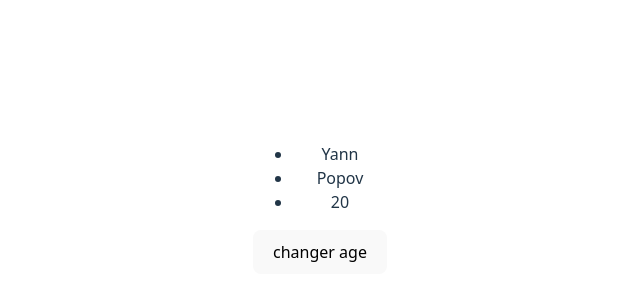
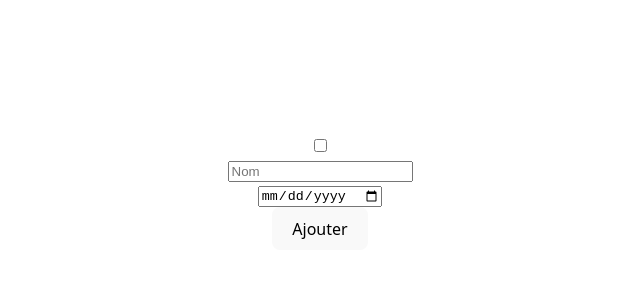
Before and after one commit to Yann336/Web_3D_BTS, a Vue app: page / in a window 1280 px wide. Shown: the part 200-500 px from the top of the page, without its empty margins (320-960 px from the left). Built offline with nearby package versions, Linux system fonts and the light colour scheme.

Commit message:
création todo list ajouté et supprimer

```diff
--- a/src/App.vue
+++ b/src/App.vue
@@ -1,5 +1,35 @@
 <script setup>
 import { ref } from 'vue';
+
+
+const title =ref ("");
+const completed = ref(false);
+const date = ref();
+const mask = ref(false)
+
+const prints = (completed) =>{
+  if (completed == true){
+    return show = false
+  }
+}
+
+const todolist = ref([
+])
+
+const addTodo = () =>{
+   todolist.value.push({
+    title: title.value,
+    date: date.value,
+    completed : completed.value
+   })
+  title.value = ''
+  date.value = ''
+}
+
+const deleteTodo = (index) =>{
+  todolist.value.splice(index,1)
+}
+
 
 // const count = ref(0)
 // const movieName = ref('')
@@ -32,15 +62,18 @@ import { ref } from 'vue';
 //   count.value--
 // }
 
-const person = ref({
-  firstname : 'Yann',
-  lastname: 'Popov',
-  age: 20
-})
 
-const randomAge = () => {
-  person.value.age = Math.round(Math.random()* 100)
-}
+
+
+// const person = ref({
+//   firstname : 'Yann',
+//   lastname: 'Popov',
+//   age: 20
+// })
+
+// const randomAge = () => {
+//   person.value.age = Math.round(Math.random()* 100)
+// }
 
 
 </script>
@@ -49,6 +82,31 @@ const randomAge = () => {
 
 
 <template>
+
+<input type="checkbox" @click="prints(todo.completed)">
+
+<form action="" @submit.prevent="addTodo">
+  <input type="text" placeholder="Nom" v-model="title">
+  <br>
+  <input type="date" placeholder="date" v-model = "date">
+  <br>
+  <button> Ajouter </button>
+</form>
+
+
+
+<ul>
+  <li v-for="(todo, index) in todolist"
+  :key="index"  v-show="!show">
+  <input type="checkbox" v-model="todo.completed">
+  {{ todo.title }} {{ todo.date }}
+
+  <button @click="deleteTodo(index)"> Supprimer </button>
+  </li>
+</ul>
+
+
+
   <!-- <p :id="'p-${count}'"> Coucou {{ count }}</p>
   <button @click="increment"> Incrementer </button>
   <button @click="decrement"> Decrementer </button>
@@ -71,31 +129,10 @@ const randomAge = () => {
 
   <div v-show="count >= 5"> Vous avez cliqué plus de 5 fois </div> -->
 
-<ul>
+<!-- <ul>
   <li>{{person.firstname}}</li>
   <li>{{person.lastname}}</li>
   <li>{{person.age}}</li>
 </ul>
-<button @click.prevent="randomAge">changer age</button>
+<button @click.prevent="randomAge">changer age</button> -->
 </template>
-
-
-
-
-
-
-
-<style scoped>
-.logo {
-  height: 6em;
-  padding: 1.5em;
-  will-change: filter;
-  transition: filter 300ms;
-}
-.logo:hover {
-  filter: drop-shadow(0 0 2em #646cffaa);
-}
-.logo.vue:hover {
-  filter: drop-shadow(0 0 2em #42b883aa);
-}
-</style>
```
